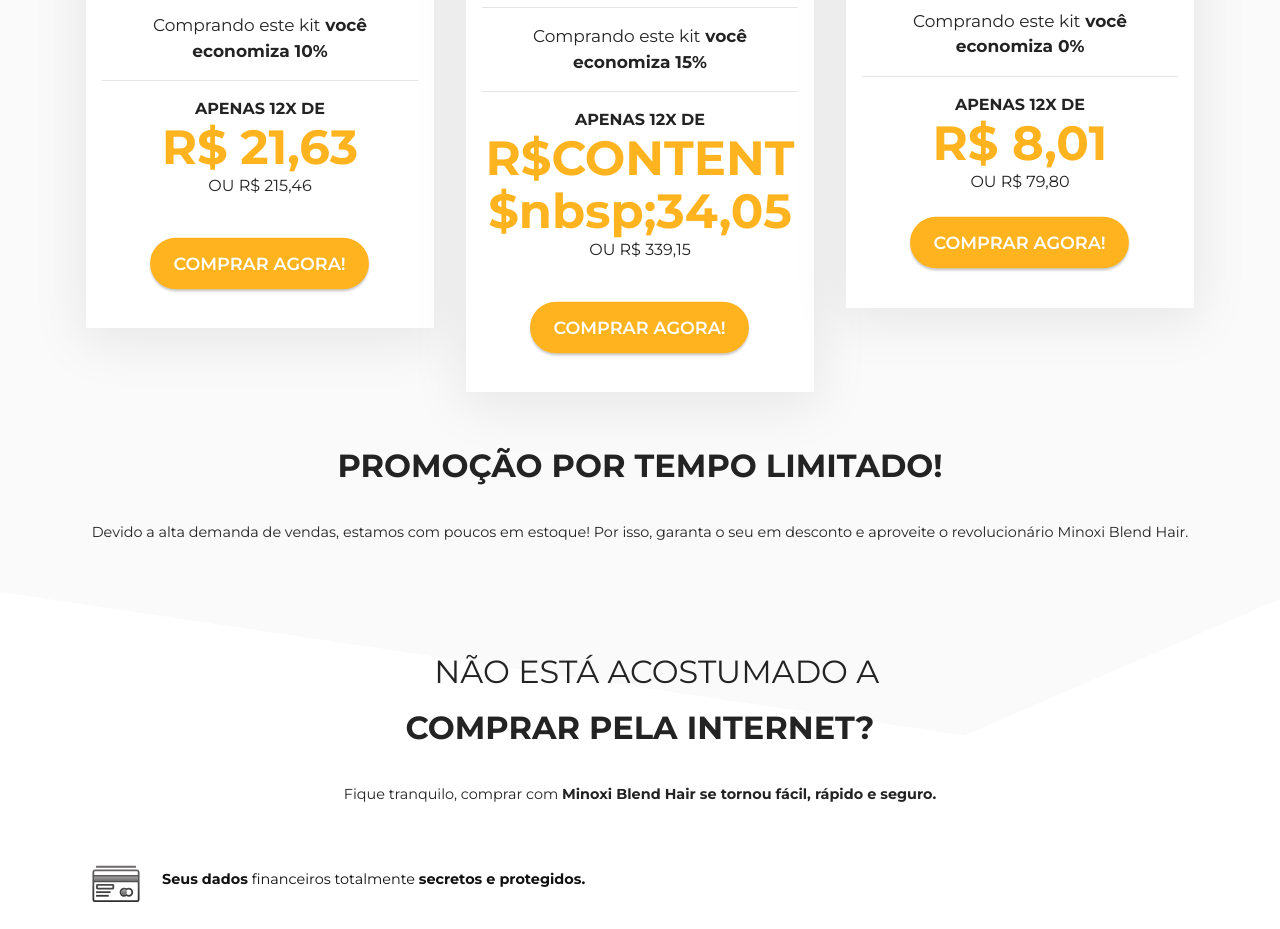
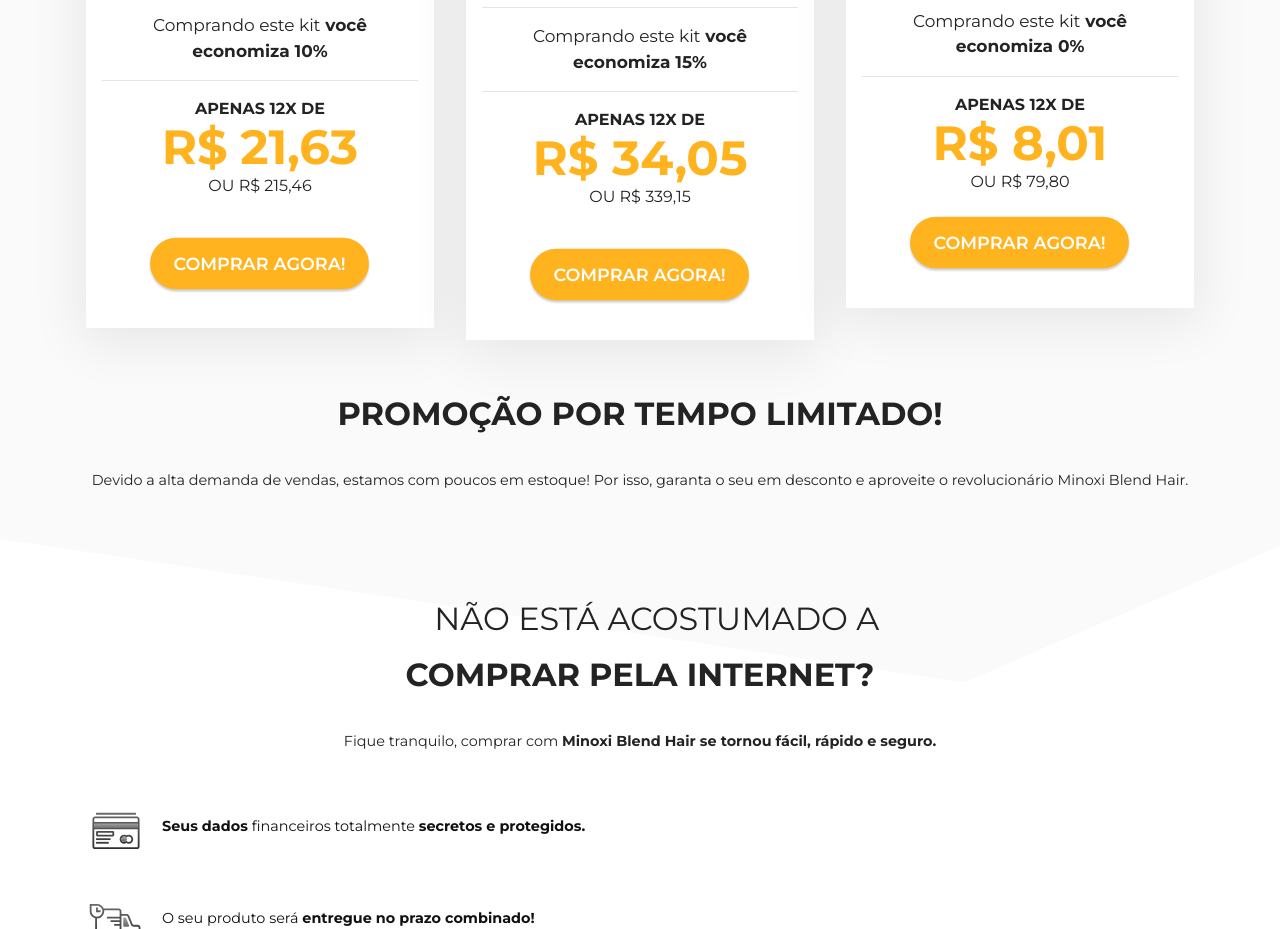
Before and after one commit to clientenogit/minoxihair, a plain HTML site: page correto/index.html in a window 1280 px wide. Shown: the part 7340-8269 px from the top of the page. Drawn offline with Linux system fonts and the light colour scheme; files whose address does not match are found by name.

Commit message:
Update index.html

```diff
--- a/correto/index.html
+++ b/correto/index.html
@@ -1913,7 +1913,7 @@
                                 <p class="price-term mbr-fonts-style margincerto display-7"><strong>APENAS 12X
                                         DE</strong>
                                 </p>
-                                <p class="price mbr-fonts-style m-0 display-2"><strong>R$CONTENT$nbsp;34,05</strong></p>
+                                <p class="price mbr-fonts-style m-0 display-2"><strong>R$ 34,05</strong></p>
                                 <p class="price-term mbr-fonts-style mb-3 display-7">OU R$ 339,15
                                     <br></p>
 
```
